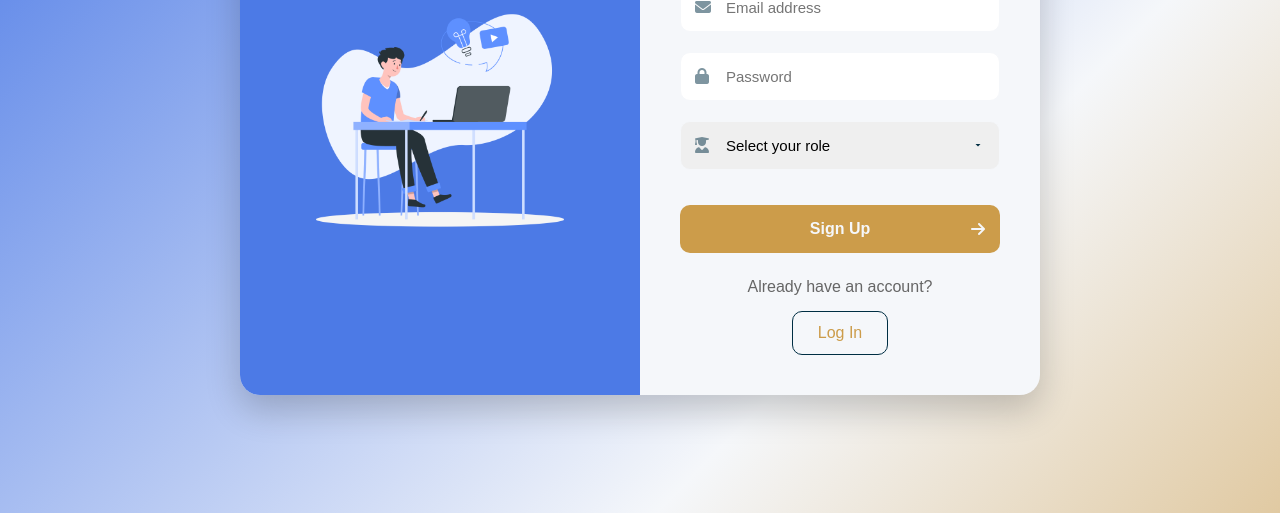
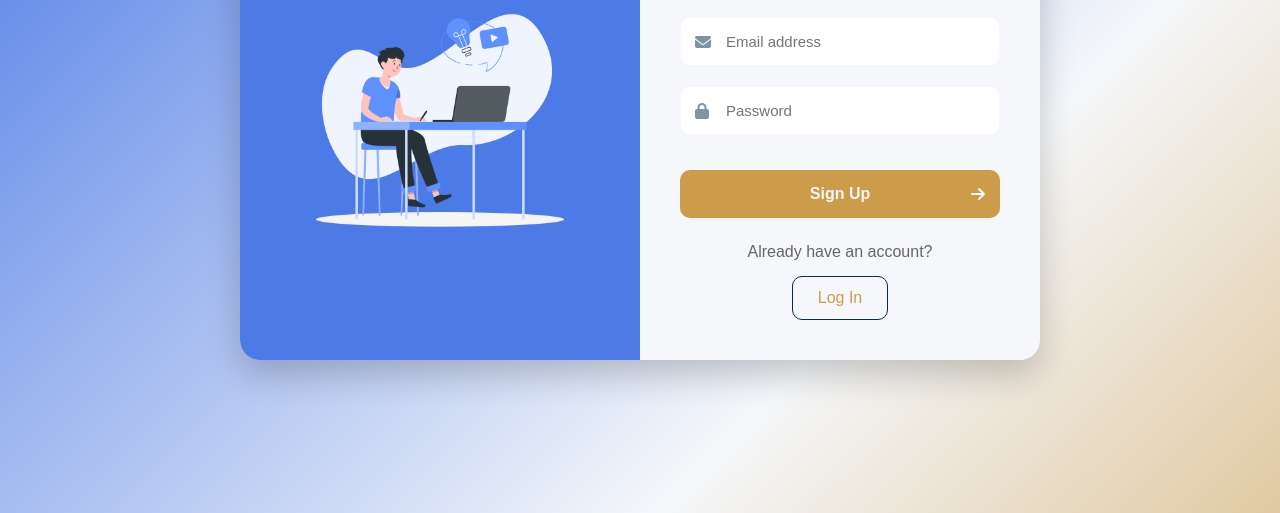
Before and after one commit to JeremiahSents/darasa-strath-final, a plain HTML site: page frontend-darasa/Auth/register.html in a window 1280 px wide. Shown: the part 287-800 px from the top of the page. Drawn offline with Linux system fonts and the light colour scheme.

```diff
--- a/frontend-darasa/Auth/register.html
+++ b/frontend-darasa/Auth/register.html
@@ -36,15 +36,6 @@
           <i class="fas fa-lock icon"></i>
         </div>
 
-        <div class="form-group">
-          <select id="role" name="role" required>
-            <option value="" disabled selected>Select your role</option>
-            <option value="lecturer">Lecturer</option>
-            <option value="student">Student</option>
-          </select>
-          <i class="fas fa-user-graduate icon"></i>
-        </div>
-
         <button type="submit" class="btn">
           Sign Up
           <i class="fas fa-arrow-right arrow-icon"></i>
```
Also changed, not shown: backend-darasa/database/db.js (+20 -0 lines).
